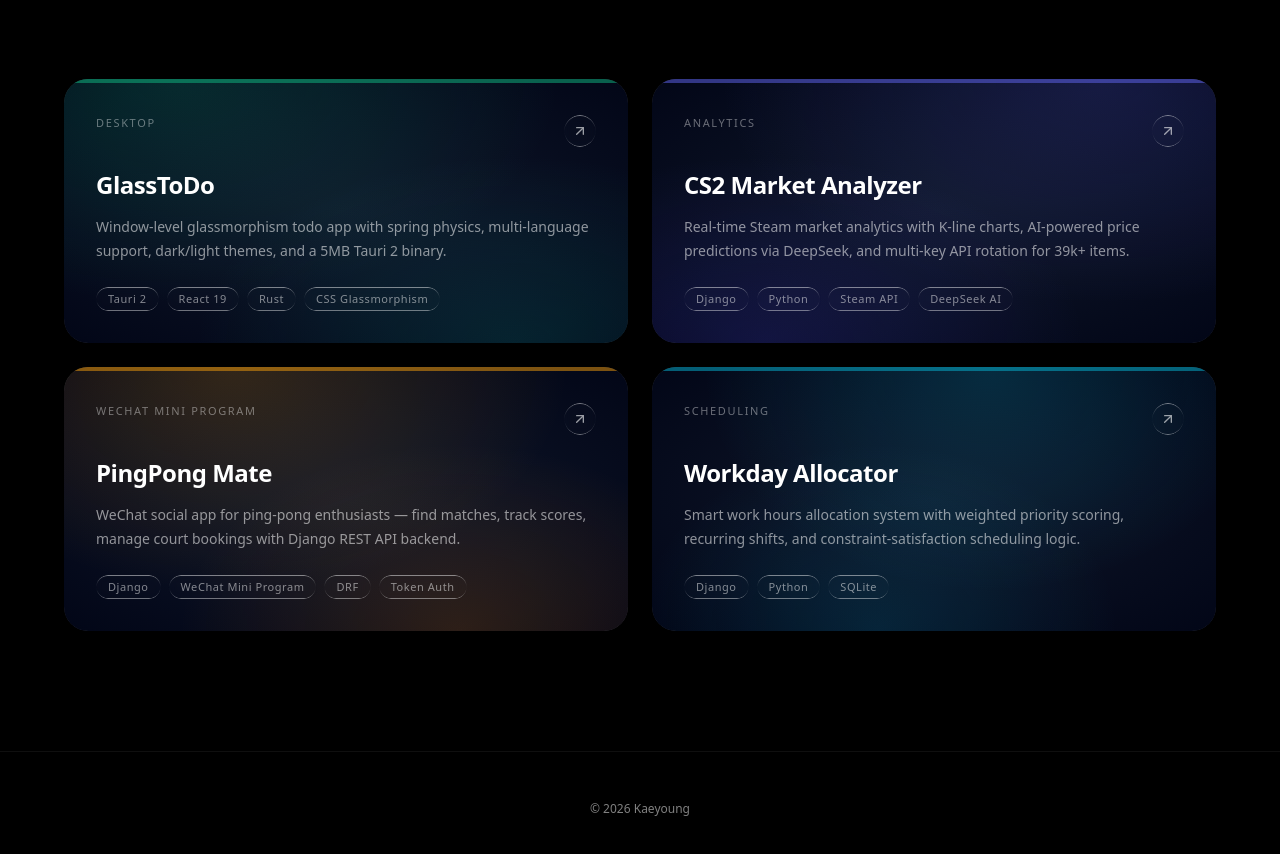
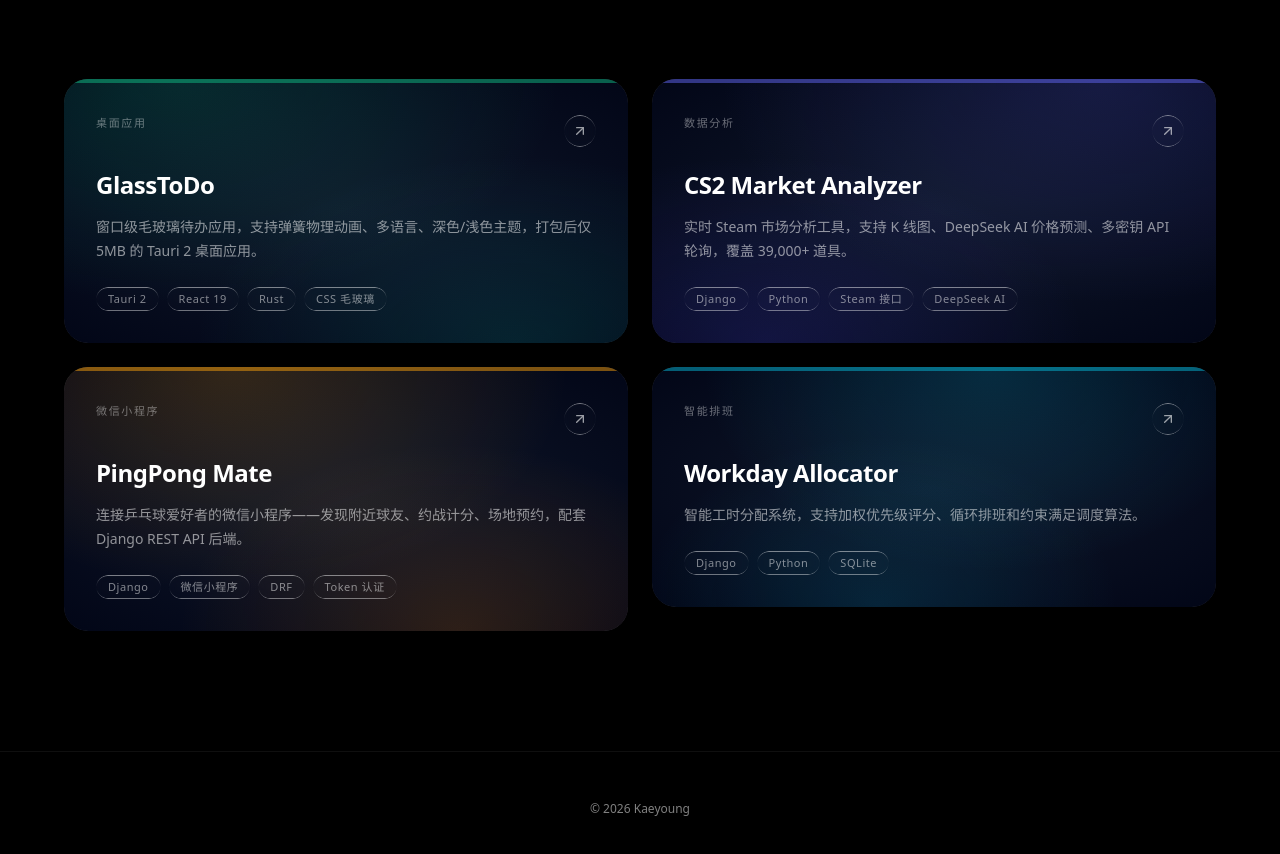
Before and after one commit to KaeyoungLIAN/KaeyoungLIAN.github.io, a React (Vite) app in the folder react/: page / in a window 1280 px wide. Shown: the part 1004-1858 px from the top of the page. Built offline with nearby package versions, Linux system fonts and the light colour scheme; a web font is replaced by a local one.

Commit message:
i18n: translate tags, card descriptions, tech labels; fix variable shadow bug

```diff
--- a/react/src/components/ProjectDetail.tsx
+++ b/react/src/components/ProjectDetail.tsx
@@ -27,6 +27,7 @@
     );
   }
 
+  const tag = lang === 'zh' ? project.tagZh : project.tag;
   const description = lang === 'zh' && project.descriptionZh
     ? project.descriptionZh
     : project.description;
@@ -34,6 +35,8 @@
   const longDescription = lang === 'zh' && project.longDescriptionZh
     ? project.longDescriptionZh
     : project.longDescription;
+
+  const techs = lang === 'zh' ? project.techZh : project.tech;
 
   return (
     <div className="min-h-screen bg-black" style={{ paddingTop: '80px' }}>
@@ -99,7 +102,7 @@
                 marginBottom: '12px',
               }}
             >
-              {project.tag}
+              {tag}
             </span>
 
             {/* Title */}
@@ -260,9 +263,9 @@
             {t('detail.techStack')}
           </h3>
           <div style={{ display: 'flex', flexWrap: 'wrap', gap: '10px' }}>
-            {project.tech.map((t) => (
+            {techs.map((tech) => (
               <span
-                key={t}
+                key={tech}
                 className="liquid-glass"
                 style={{
                   borderRadius: '9999px',
@@ -272,7 +275,7 @@
                   letterSpacing: '0.05em',
                 }}
               >
-                {t}
+                {tech}
               </span>
             ))}
           </div>
--- a/react/src/components/ProjectsSection.tsx
+++ b/react/src/components/ProjectsSection.tsx
@@ -15,7 +15,11 @@
   isInView: boolean;
 }) {
   const [hovered, setHovered] = useState(false);
-  const { t } = useLanguage();
+  const { t, lang } = useLanguage();
+
+  const tag = lang === 'zh' ? project.tagZh : project.tag;
+  const desc = lang === 'zh' && project.descriptionZh ? project.descriptionZh : project.description;
+  const techs = lang === 'zh' ? project.techZh : project.tech;
 
   return (
     <motion.div
@@ -145,7 +149,7 @@
                   textTransform: 'uppercase',
                 }}
               >
-                {project.tag}
+                {tag}
               </span>
               <div
                 className="liquid-glass"
@@ -178,14 +182,14 @@
                 marginBottom: '24px',
               }}
             >
-              {project.description}
+              {desc}
             </p>
 
             {/* Tech tags */}
             <div style={{ display: 'flex', flexWrap: 'wrap', gap: '8px' }}>
-              {project.tech.map((t) => (
+              {techs.map((tech) => (
                 <span
-                  key={t}
+                  key={tech}
                   className="liquid-glass"
                   style={{
                     borderRadius: '9999px',
@@ -195,7 +199,7 @@
                     letterSpacing: '0.05em',
                   }}
                 >
-                  {t}
+                  {tech}
                 </span>
               ))}
             </div>
--- a/react/src/data/projects.ts
+++ b/react/src/data/projects.ts
@@ -2,11 +2,13 @@
   slug: string;
   title: string;
   tag: string;
+  tagZh: string;
   description: string;
   descriptionZh?: string;
   longDescription: string;
   longDescriptionZh?: string;
   tech: string[];
+  techZh: string[];
   accent: string;
   bg: string;
   githubUrl: string;
@@ -60,6 +62,7 @@
     slug: 'glass-todo',
     title: 'GlassToDo',
     tag: 'Desktop',
+    tagZh: '桌面应用',
     description:
       'Window-level glassmorphism todo app with spring physics, multi-language support, dark/light themes, and a 5MB Tauri 2 binary.',
     descriptionZh:
@@ -75,6 +78,7 @@
 
 架构遵循清晰的关注点分离：Rust 命令（#[tauri::command]）处理所有窗口特效和操作系统级操作，React 通过极简的轻依赖栈管理 UI 状态。`,
     tech: ['Tauri 2', 'React 19', 'Rust', 'CSS Glassmorphism'],
+    techZh: ['Tauri 2', 'React 19', 'Rust', 'CSS 毛玻璃'],
     accent: '#10b981',
     bg: 'radial-gradient(ellipse at 20% 0%, #10b98130 0%, transparent 60%), radial-gradient(ellipse at 80% 100%, #0d948830 0%, transparent 50%), radial-gradient(ellipse at 50% 50%, #0f172a 0%, #020617 100%)',
     githubUrl: 'https://github.com/KaeyoungLIAN/GlassToDo',
@@ -84,6 +88,7 @@
     slug: 'cs2-market-analyzer',
     title: 'CS2 Market Analyzer',
     tag: 'Analytics',
+    tagZh: '数据分析',
     description:
       'Real-time Steam market analytics with K-line charts, AI-powered price predictions via DeepSeek, and multi-key API rotation for 39k+ items.',
     descriptionZh:
@@ -99,6 +104,7 @@
 
 专注于数据准确性和性能，分析器运行定时采集任务、生成可执行的洞察，并通过清晰的数据密集型界面呈现一切。`,
     tech: ['Django', 'Python', 'Steam API', 'DeepSeek AI'],
+    techZh: ['Django', 'Python', 'Steam 接口', 'DeepSeek AI'],
     accent: '#6366f1',
     bg: 'radial-gradient(ellipse at 80% 0%, #6366f130 0%, transparent 60%), radial-gradient(ellipse at 20% 100%, #4f46e530 0%, transparent 50%), radial-gradient(ellipse at 50% 50%, #0f172a 0%, #020617 100%)',
     githubUrl: 'https://github.com/KaeyoungLIAN/CS2-Market-Analyzer-Backend',
@@ -108,6 +114,7 @@
     slug: 'pingpong-mate',
     title: 'PingPong Mate',
     tag: 'WeChat Mini Program',
+    tagZh: '微信小程序',
     description:
       'WeChat social app for ping-pong enthusiasts — find matches, track scores, manage court bookings with Django REST API backend.',
     descriptionZh:
@@ -123,6 +130,7 @@
 
 该项目展示了跨移动端和服务端的全栈能力：微信小程序在微信框架内提供了原生级的用户体验，Django 后端处理复杂业务逻辑、SQLite/PostgreSQL 数据持久化和 API 安全。`,
     tech: ['Django', 'WeChat Mini Program', 'DRF', 'Token Auth'],
+    techZh: ['Django', '微信小程序', 'DRF', 'Token 认证'],
     accent: '#f59e0b',
     bg: 'radial-gradient(ellipse at 30% 0%, #f59e0b30 0%, transparent 60%), radial-gradient(ellipse at 70% 100%, #d9770630 0%, transparent 50%), radial-gradient(ellipse at 50% 50%, #0f172a 0%, #020617 100%)',
     githubUrl: 'https://github.com/KaeyoungLIAN/pingpong-mate-server',
@@ -132,6 +140,7 @@
     slug: 'workday-allocator',
     title: 'Workday Allocator',
     tag: 'Scheduling',
+    tagZh: '智能排班',
     description:
       'Smart work hours allocation system with weighted priority scoring, recurring shifts, and constraint-satisfaction scheduling logic.',
     descriptionZh:
@@ -147,6 +156,7 @@
 
 采用务实的算法优先方法，Workday Allocator 致力于解决真实的排班难题：临时换班、工作量分配不均、工时合规等。`,
     tech: ['Django', 'Python', 'SQLite'],
+    techZh: ['Django', 'Python', 'SQLite'],
     accent: '#06b6d4',
     bg: 'radial-gradient(ellipse at 60% 0%, #06b6d430 0%, transparent 60%), radial-gradient(ellipse at 40% 100%, #0891b230 0%, transparent 50%), radial-gradient(ellipse at 50% 50%, #0f172a 0%, #020617 100%)',
     githubUrl: 'https://github.com/KaeyoungLIAN/workday_allocation',
```
